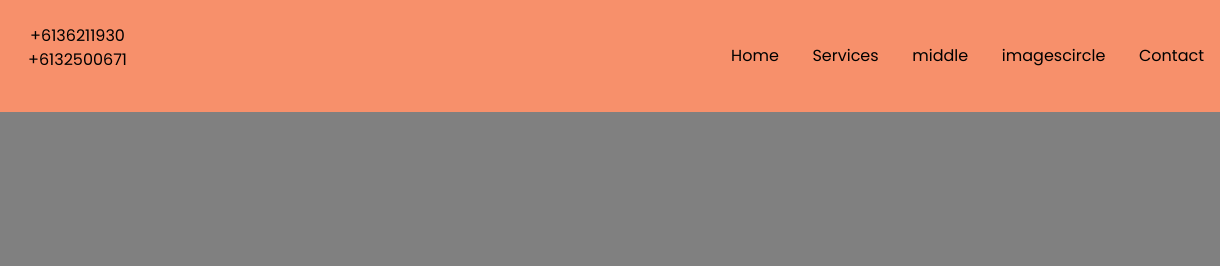
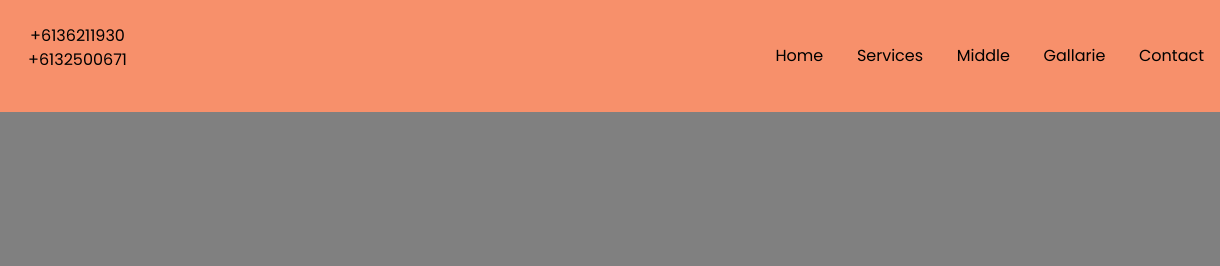
Before and after one commit to tobefreeforever/hairnew.com, a plain HTML site: page ice_plex_nano.html in a window 1280 px wide. Shown: the top 266 px of the page, 60-1280 px from the left. Drawn offline with nearby package versions, Linux system fonts and the light colour scheme; files that its build step writes are made by us from their sources; grey boxes are pictures that could not be loaded; a script that the page names is missing; a web font is replaced by a local one.

Commit message:
Update ice_plex_nano.html

```diff
--- a/ice_plex_nano.html
+++ b/ice_plex_nano.html
@@ -139,10 +139,10 @@ background-color: grey;">
           <a style="color: black ; padding-right:100%;" class="nav-link" href="services.html">Services</a>
         </li>&nbsp;&nbsp;&nbsp;&nbsp;&nbsp;&nbsp;
         <li  class="nav-item">
-          <a style="color: black; padding-right:100%;" class="nav-link" href="image_in_middle.html">middle</a>
+          <a style="color: black; padding-right:100%;" class="nav-link" href="image_in_middle.html">Middle</a>
         </li>&nbsp;&nbsp;&nbsp;&nbsp;&nbsp;&nbsp;
         <li class="nav-item">
-          <a style="color: black; padding-right:100%;" class="nav-link" href="imagescircle.html">imagescircle</a>
+          <a style="color: black; padding-right:100%;" class="nav-link" href="imagescircle.html">Gallarie</a>
         </li>&nbsp;&nbsp;&nbsp;&nbsp;&nbsp;&nbsp;
         <li class="nav-item">
           <a style="color: black; padding-right:100%;" class="nav-link" href="contact.html">Contact</a>
```
